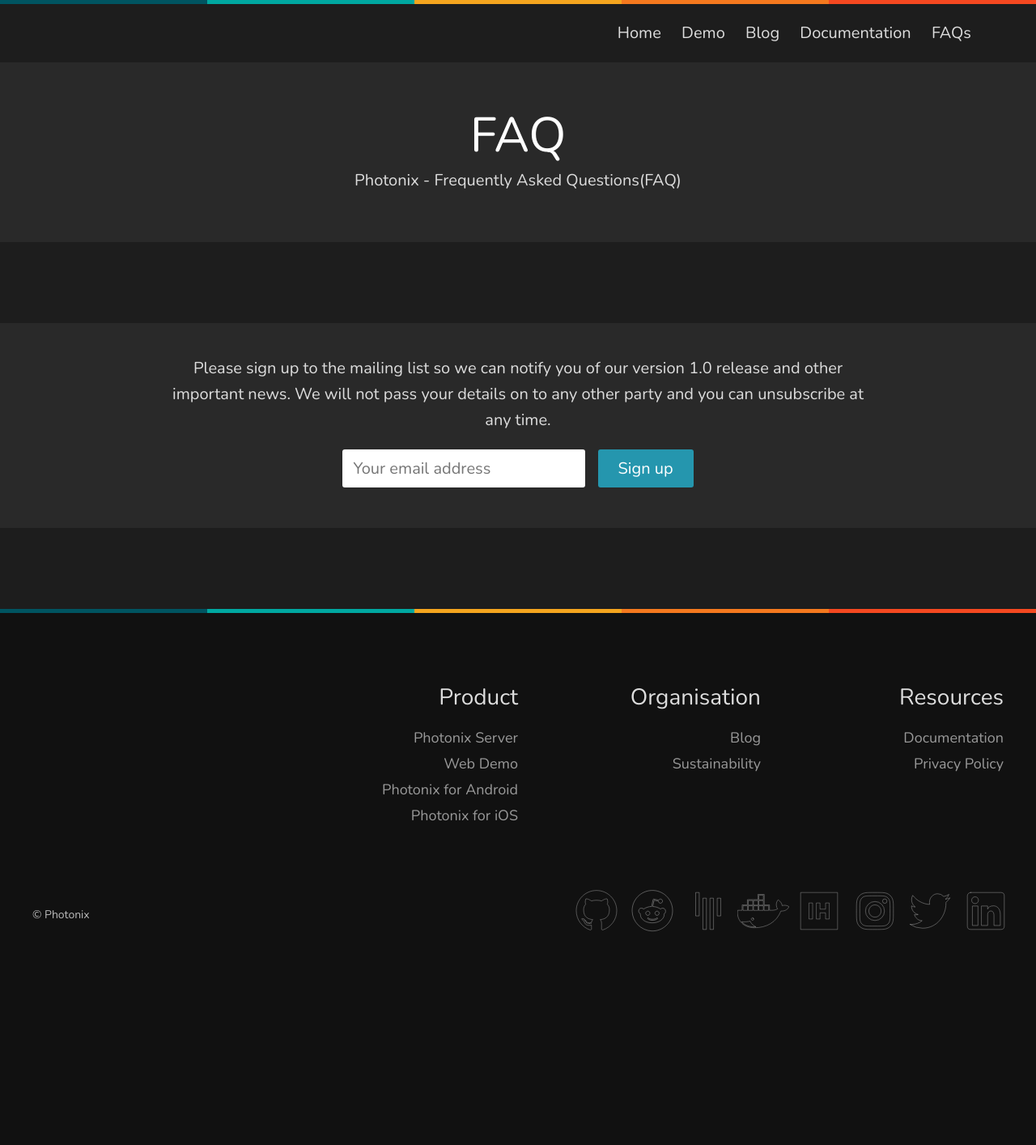
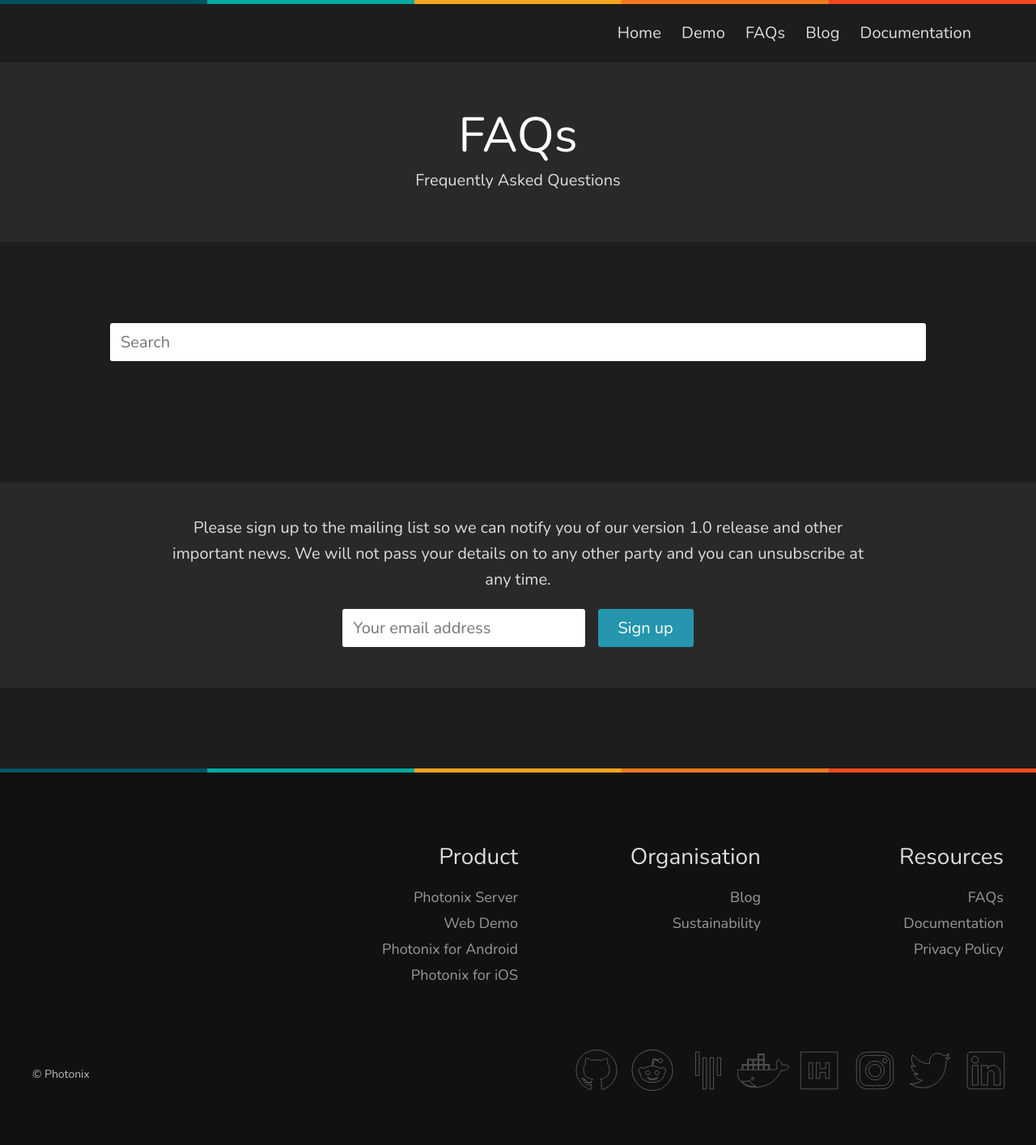
Before and after one commit to photonixapp/photonix-website, a Django app: page /faqs/ in a window 1280 px wide. Shown: the whole page at 81% size. Before the commit the page ends 1151 px from the top, so only its background shows below. Run offline with Django 3.2, Linux system fonts and the light colour scheme; data that the repository does not hold is empty; some libraries are stand-ins or nearby versions.

Commit message:
FAQs alterations

```diff
--- a/blog/admin.py
+++ b/blog/admin.py
@@ -11,7 +11,7 @@
     list_filter = ('status', 'created_at', 'updated_at')
     search_fields = ('title', 'slug', 'status')
     ordering = ('-created_at',)
-    prepopulated_fields = {"slug": ("title",)}
+    prepopulated_fields = {'slug': ('title',)}
 
     formfield_overrides = {
         models.TextField: {'widget': AdminPagedownWidget},
--- a/blog/templates/blog/post_filter.html
+++ b/blog/templates/blog/post_filter.html
@@ -2,8 +2,8 @@
 {% load thumbnail %}
 
 {% block title %}Photonix Photo Manager Blog{% endblock %}
-{% block twitter_title %}{{ object.title }} | Photonix Photo Manager Blog{% endblock %}
-{% block og_title %}{{ object.title }} | Photonix Photo Manager Blog{% endblock %}
+{% block twitter_title %}Photonix Photo Manager Blog{% endblock %}
+{% block og_title %}Photonix Photo Manager Blog{% endblock %}
 
 {% block extrahead %}
   <link rel="alternate" type="application/atom+xml" title="Photonix Blog Feed" href="{% url 'blog-post-feed' %}" />
--- a/docker-compose.yml
+++ b/docker-compose.yml
@@ -44,8 +44,8 @@
   postgres:
     container_name: photonix-website-postgres
     image: postgres:12.2-alpine
-    # ports:
-    #   - '127.0.0.1:5432:5432'
+    ports:
+      - '127.0.0.1:5432:5432'
     environment:
       POSTGRES_DB: photonix_website
       POSTGRES_PASSWORD: password
--- a/faqs/apps.py
+++ b/faqs/apps.py
@@ -2,4 +2,4 @@
 
 
 class FaqsConfig(AppConfig):
-    name = 'faqs'
+    name = 'FAQs'
--- a/faqs/templates/faqs/question_list.html
+++ b/faqs/templates/faqs/question_list.html
@@ -1,28 +1,48 @@
 {% extends "base.html" %}
 {% load thumbnail %}
 
-{% block title %}Photonix - Frequently Asked Questions(FAQ){% endblock %}
-{% block twitter_title %}{{ object.title }} | Photonix - Frequently Asked Questions(FAQ){% endblock %}
-{% block og_title %}{{ object.title }} | Photonix - Frequently Asked Questions(FAQ){% endblock %}
+{% block title %}Photonix Frequently Asked Questions{% endblock %}
+{% block twitter_title %}Photonix Frequently Asked Questions{% endblock %}
+{% block og_title %}Photonix Frequently Asked Questions{% endblock %}
 
 {% block content %}
   <header>
-
-    <h1>FAQ</h1>
-    <p>Photonix - Frequently Asked Questions(FAQ)</p>
+    <h1>FAQs</h1>
+    <p>Frequently Asked Questions</p>
   </header>
 
   <section class="post-list">
+    <input type="text" placeholder="Search" id="faq-search" />
     {% for question_obj in question_list %}
       <div class="post">
-        <h2><a href="{% url 'question-detail' slug=question_obj.slug %}">{{ forloop.counter }}. {{ question_obj.question }}</a></h2>
-        <div class="summary">
-          {{ question_obj.created_at }}
-          <p><a href="{% url 'question-detail' slug=question_obj.slug %}">Read more&hellip;</a></p>
-        </div>
+        <h2 class="faq-question"><a href="{% url 'faqs-detail' slug=question_obj.slug %}">{{ question_obj.title }}</a></h2>
       </div>
     {% endfor %}
-    </section>
+  </section>
+
+  <script>
+    function filterResults(query) {
+      query = query.toLowerCase()
+      var questions = document.getElementsByClassName('faq-question');
+      var question = null
+
+      for (i = 0; i < questions.length; i++) {
+        question = questions[i]
+        if (question.innerText.toLowerCase().indexOf(query) > -1) {
+          question.style.display = 'block';
+        }
+        else {
+          question.style.display = 'none';
+        }
+      }
+    }
+
+    var el = document.getElementById('faq-search')
+
+    el.onkeyup = function(e) {
+      filterResults(e.target.value)
+    }
+  </script>
 
   {% include 'snippets/mailinglist_signup.html' %}
 {% endblock %}
--- a/faqs/urls.py
+++ b/faqs/urls.py
@@ -4,6 +4,6 @@
 
 
 urlpatterns = [
-    path('', QuestionList.as_view(), name='question-list'),
-    path('<slug:slug>/', QuestionDetail.as_view(), name='question-detail'),
+    path('', QuestionList.as_view(), name='faqs-list'),
+    path('<slug:slug>/', QuestionDetail.as_view(), name='faqs-detail'),
 ]
--- a/project/settings.py
+++ b/project/settings.py
@@ -178,5 +178,3 @@
     'h5',
 ]
 MARKDOWNIFY_BLEACH = False
-
-QUESTION_SLUG_MAX_LENGTH = 50
--- a/static/css/style.css
+++ b/static/css/style.css
@@ -56,6 +56,10 @@
 }
 input {
   font-family: 'Nunito', sans-serif;
+  border-radius: 3px;
+  font-size: 20px;
+  padding: 10px 13px;
+  border: 0;
 }
 h2 a {
   text-decoration: none;
@@ -151,6 +155,7 @@
   opacity: 0.1;
 }
 
+
 .signup {
   background: #292929;
   margin-bottom: 5rem;
@@ -182,10 +187,6 @@
   background: #52acbf;
 }
 .signup form input[type='email'] {
-  border-radius: 3px;
-  font-size: 20px;
-  padding: 10px 13px;
-  border: 0;
   margin-right: 10px;
   width: 300px;
 }
@@ -274,6 +275,11 @@
 .post .gallery-single-image {
   border: 1px solid #ddd;
   box-shadow: 0 5px 15px rgba(0, 0, 0, 0.8);
+}
+
+#faq-search {
+  width: 90%;
+  margin: 0 5% 50px;
 }
 
 footer {
--- a/templates/base.html
+++ b/templates/base.html
@@ -34,9 +34,9 @@
         <ul>
           <li><a href="/">Home</a></li>
           <li><a href="//demo.photonix.org/">Demo</a></li>
+          <li><a href="{% url 'faqs-list' %}">FAQs</a></li>
           <li><a href="{% url 'blog-post-list' %}">Blog</a></li>
           <li><a href="/docs/">Documentation</a></li>
-          <li><a href="{% url 'question-list' %}">FAQs</a></li>
         </ul>
       </div>
     </nav>
@@ -67,6 +67,7 @@
         <div class="col">
           <h3>Resources</h3>
           <ul>
+            <li><a href="{% url 'faqs-list' %}">FAQs</a></li>
             <li><a href="/docs/">Documentation</a></li>
             <li><a href="{% url 'privacy-policy' %}">Privacy Policy</a></li>
             <!-- <li>Terms of Service</li>
```
Also changed, not shown: faqs/admin.py (+6 -4 lines), faqs/models.py (+5 -5 lines), faqs/templates/faqs/question_detail.html (+5 -5 lines), templates/index.html (+0 -36 lines), faqs/migrations/0001_initial.py, faqs/migrations/0002_auto_20210504_1208.py (deleted).
